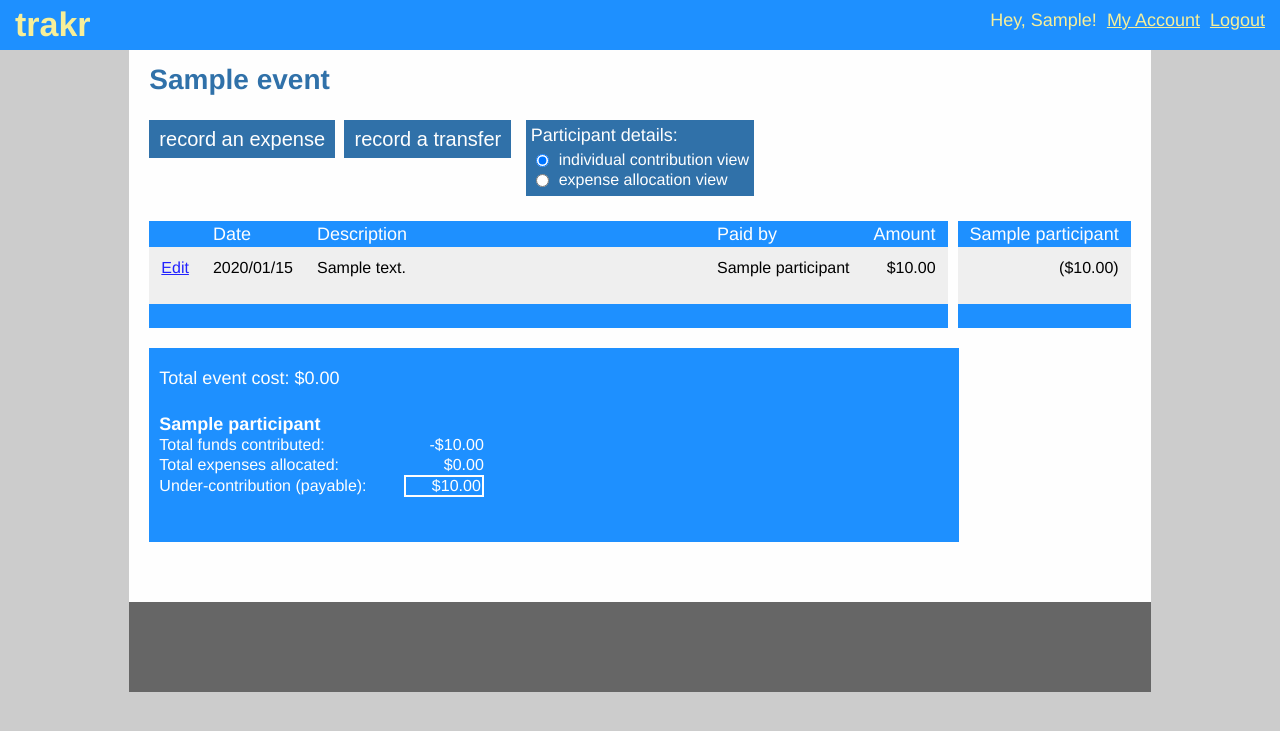
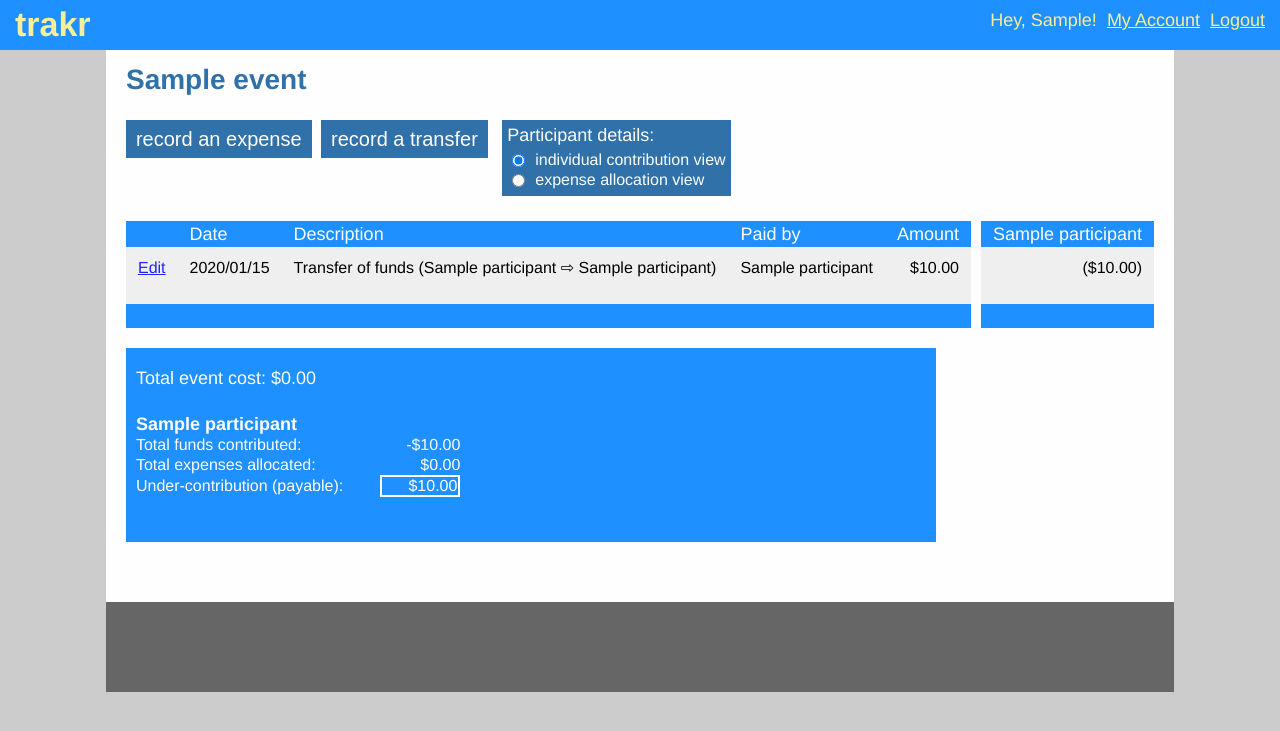
Before and after one commit to paulkore/moneytracker, a Django app: a page that uses moneytracker/templates/event_records.html in a window 1280 px wide. Shown: the top 731 px of the page. Run offline with Django 3.2, Linux system fonts and the light colour scheme; a user stored in the database is signed in; tables that the repository leaves empty hold one stand-in row (values such as "Sample post"); some libraries are stand-ins or nearby versions.

Commit message:
More "transfer of funds" standard enforcement
Display a "transfer of funds" override in place of the description for
transfer records.

```diff
--- a/moneytracker/forms/money_record_form.py
+++ b/moneytracker/forms/money_record_form.py
@@ -162,8 +162,7 @@ class MoneyRecordForm(forms.Form):
                     participant1 = Participant.objects.get(pk=participant1_id)
                     participant2 = Participant.objects.get(pk=participant2_id)
                     assert participant1 and participant2
-                    cleaned_data['description'] = 'Transfer from ' + participant1.get_name() \
-                                                  + ' to ' + participant2.get_name()
+                    cleaned_data['description'] = 'Transfer of funds'
 
         else:
             raise Exception('Invalid: ' + self.record_type)
--- a/moneytracker/templates/event_records.html
+++ b/moneytracker/templates/event_records.html
@@ -102,7 +102,13 @@
     <div class="records-col records-col-description">
         <div class="records-cell records-header">Description</div>
         {% for record in money_records %}
-            <div class="records-cell records-body">{{ record.description }}</div>
+            <div class="records-cell records-body">
+                {% if record.participant2 %}
+                    Transfer of funds ({{ record.participant1.get_name }} ⇨ {{ record.participant2.get_name }})
+                {% else %}
+                    {{ record.description }}
+                {% endif %}
+            </div>
         {% endfor %}
         <div class="records-cell records-body-last-row"></div>
         <div class="records-cell records-footer"></div>
@@ -154,11 +160,7 @@
                     <div class="record-list-item-right-line1">
                         <div class="record-list-item-amount">{{ record.amount | money_amount:'simple' }}</div>
                         <div class="record-list-item-description">
-                            {% if record.participant2 %}
-                                Transfer of funds
-                            {% else %}
-                                {{ record.description }}
-                            {% endif %}
+                            {% if record.participant2 %} Transfer of funds {% else %} {{ record.description }} {% endif %}
                         </div>
                     </div>
                     <div class="record-list-item-right-line2">
```
